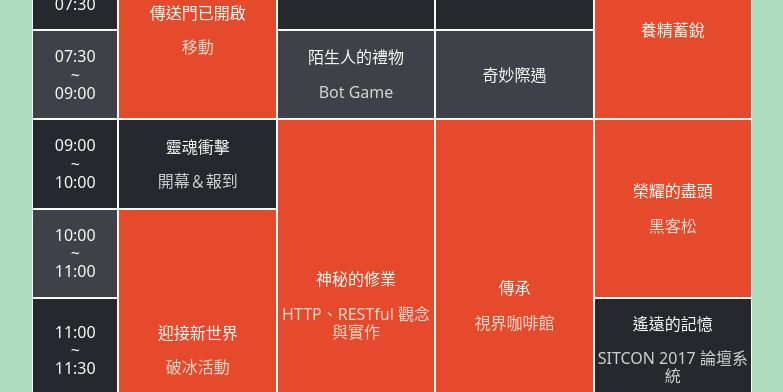
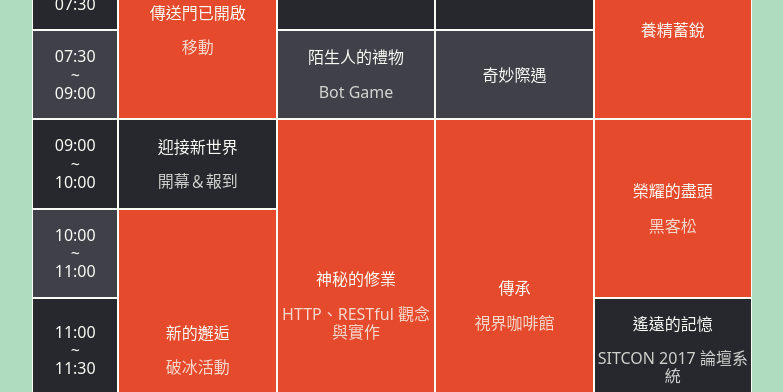
Before and after one commit to sitcon-tw/camp2017, a Vue app: page / in a window 1280 px wide. Shown: the part 2140-2532 px from the top of the page, without its empty margins (248-1031 px from the left). Built offline with nearby package versions, Linux system fonts and the light colour scheme; what vue-js-modal would draw is missing.

Commit message:
Update course information

```diff
--- a/src/components/Course.vue
+++ b/src/components/Course.vue
@@ -53,7 +53,7 @@
               <br>10:00</p>
           </td>
           <td>
-            <p>靈魂衝擊</p>
+            <p>迎接新世界</p>
             <p class="sub">開幕＆報到</p>
           </td>
           <td class="cursor" rowspan="4" @click="showLightBox($event, 1)" >
@@ -82,7 +82,7 @@
               <br>11:00</p>
           </td>
           <td rowspan="3">
-            <p>迎接新世界</p>
+            <p>新的邂逅</p>
             <p class="sub">破冰活動</p>
           </td>
         </tr>
```
